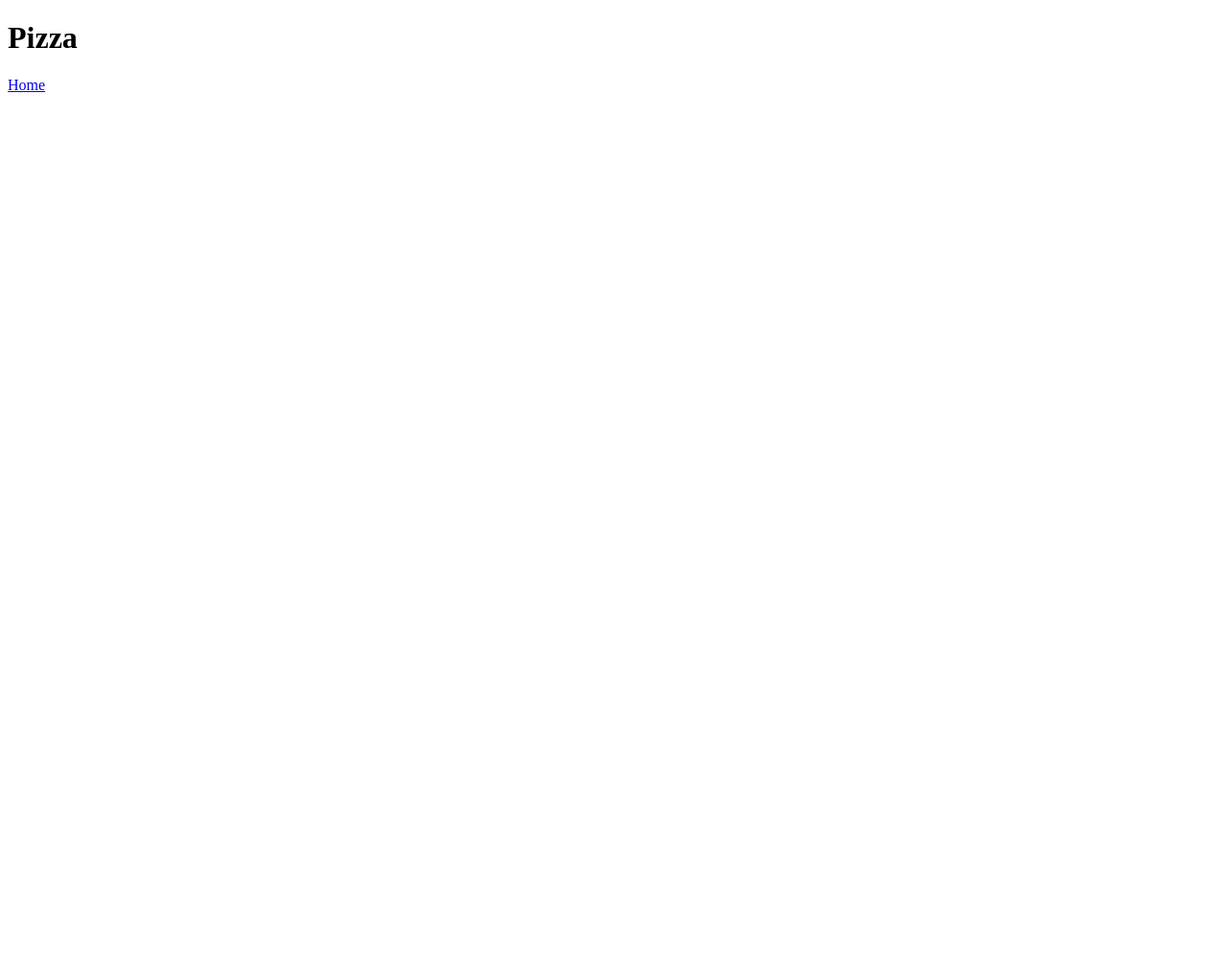
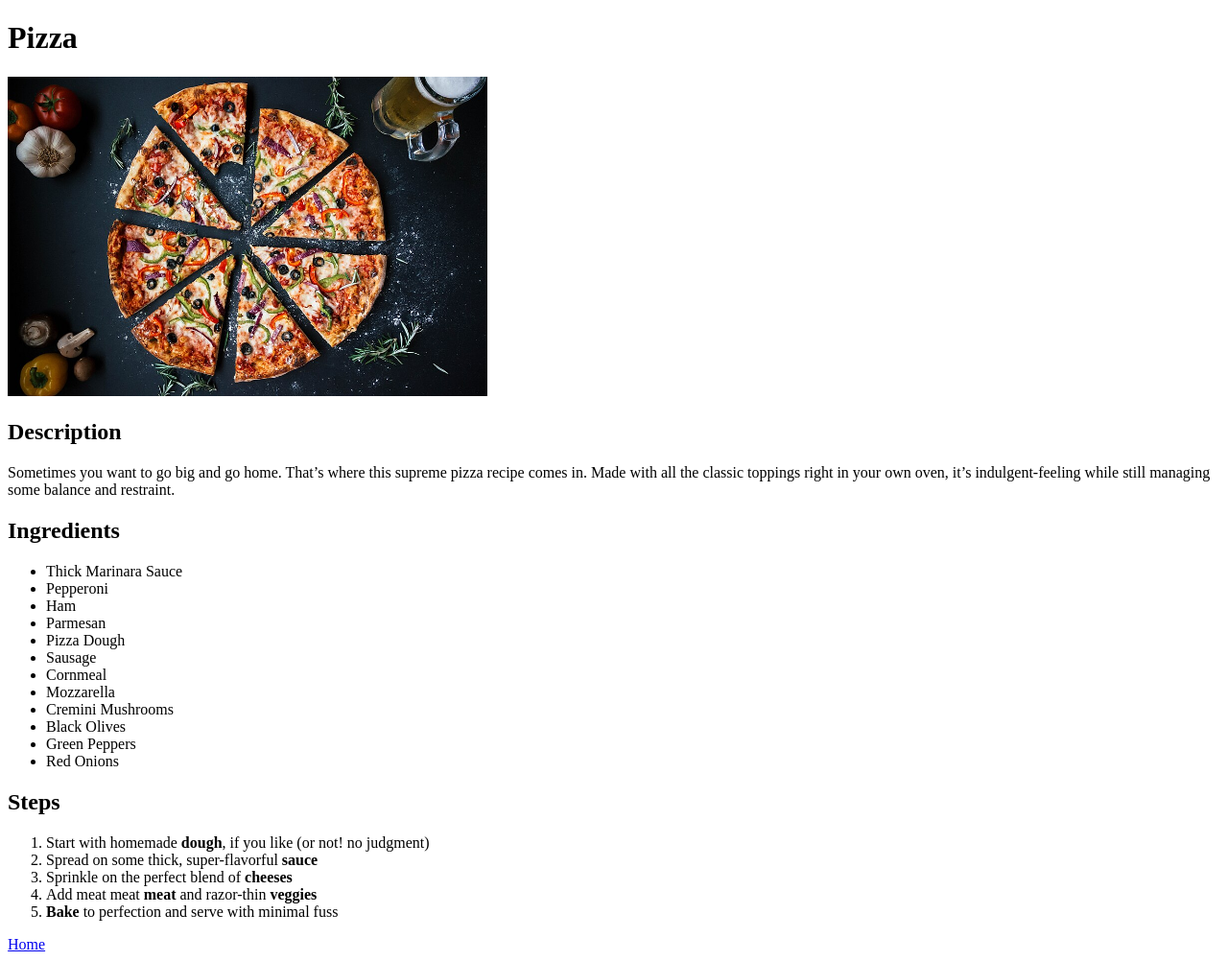
Before and after one commit to HuntOreo/recipes, a plain HTML site: page recipes/pizza.html in a window 1280 px wide. Shown: the whole page at 96% size. Before the commit the page ends 800 px from the top, so only its background shows below. Drawn offline with Linux system fonts and the light colour scheme.

Commit message:
populate pizza page with text

```diff
--- a/recipes/pizza.html
+++ b/recipes/pizza.html
@@ -7,6 +7,34 @@
 
   <body>
     <h1>Pizza</h1>
+    <img src="../img/Pizza.jpg" alt="Slices of fancy pizza." width="500">
+    <h2>Description</h2>
+    <p>Sometimes you want to go big and go home. That’s where this supreme pizza recipe comes in. Made with all the classic toppings right in your own oven, it’s indulgent-feeling while still managing some balance and restraint. </p>
+
+    <h2>Ingredients</h2>
+    <ul>
+      <li>Thick Marinara Sauce</li>
+      <li>Pepperoni</li>
+      <li>Ham</li>
+      <li>Parmesan</li>
+      <li>Pizza Dough</li>
+      <li>Sausage</li>
+      <li>Cornmeal</li>
+      <li>Mozzarella</li>
+      <li>Cremini Mushrooms</li>
+      <li>Black Olives</li>
+      <li>Green Peppers</li>
+      <li>Red Onions</li>
+    </ul>
+
+    <h2>Steps</h2>
+    <ol>
+      <li>Start with homemade <strong>dough</strong>, if you like (or not! no judgment)</li>
+      <li>Spread on some thick, super-flavorful <strong>sauce</strong></li>
+      <li>Sprinkle on the perfect blend of <strong>cheeses</strong></li>
+      <li>Add meat meat <strong>meat</strong> and razor-thin <strong>veggies</strong></li>
+      <li><strong>Bake</strong> to perfection and serve with minimal fuss</li>
+    </ol>
     <a href="../index.html">Home</a>
   </body>
 </html>
```
